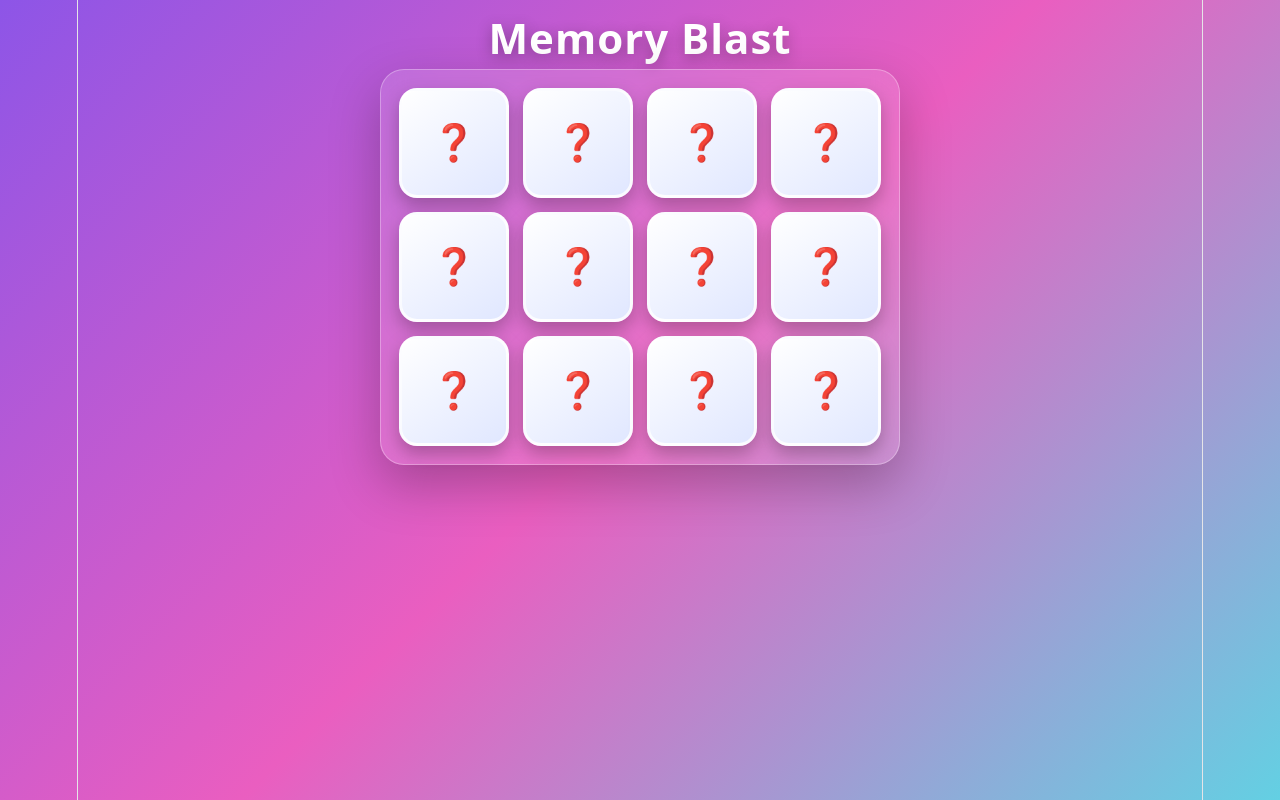
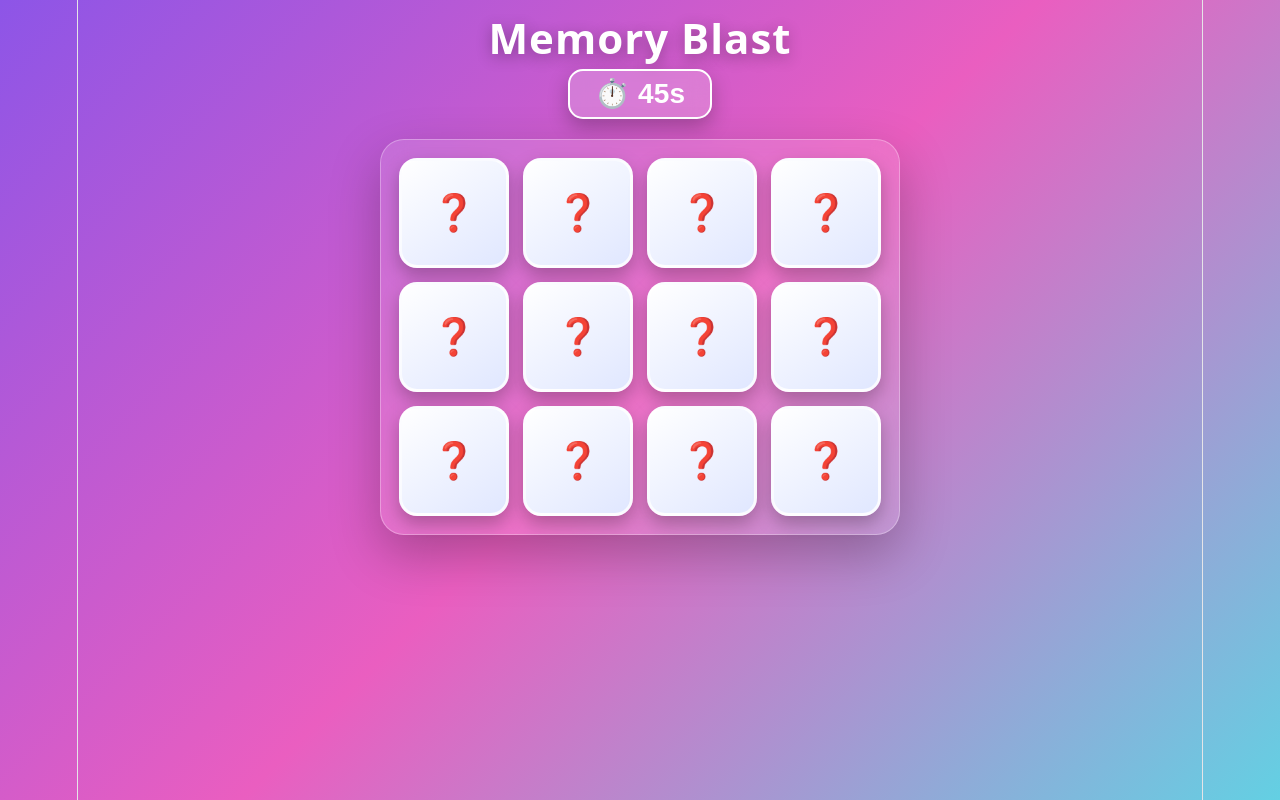
Before and after one commit to abhinayakpandey123/memory-blast, a React (Vite) app: page / in a window 1280 px wide. Built offline with nearby package versions, Linux system fonts and the light colour scheme.

Commit message:
add timer at 0s

```diff
--- a/src/App.css
+++ b/src/App.css
@@ -28,6 +28,25 @@ body {
   font-weight: 800;
   letter-spacing: 1px;
   text-shadow: 0 4px 15px rgba(0, 0, 0, 0.3);
+}
+
+.timer {
+  width: fit-content;
+  margin: 0 auto 20px;
+
+  padding: 10px 25px;
+
+  background: rgba(255, 255, 255, 0.2);
+  border: 2px solid white;
+  border-radius: 15px;
+
+  color: white;
+  font-size: 28px;
+  font-weight: 800;
+
+  box-shadow: 0 8px 20px rgba(0, 0, 0, 0.25);
+
+  backdrop-filter: blur(10px);
 }
 
 .card-grid {
--- a/src/App.jsx
+++ b/src/App.jsx
@@ -40,6 +40,8 @@ const [cards, setCards] = useState(() => shuffleCards(basecards));
   const [selectedCards, setSelectedCards] = useState([]);
   const [matchedCards, setMatchedCards] = useState([]);
 
+  const [time, setTime] = useState(50);
+
   function handleCardClick(card) {
 
     if (selectedCards.length === 2) {
@@ -52,6 +54,26 @@ const [cards, setCards] = useState(() => shuffleCards(basecards));
 
     setSelectedCards([...selectedCards, card.id]);
   }
+
+  useEffect(() => {
+
+  const timer = setInterval(() => {
+    setTime((prevTime) => {
+      if (prevTime <= 1){
+        clearInterval(timer);
+        return 0;
+      }
+         return prevTime - 1;
+  });
+}, 1000);
+
+  return () => {
+    clearInterval(timer);
+  };
+
+}, []);
+
+
 
   useEffect(() => {
 
@@ -89,6 +111,9 @@ const [cards, setCards] = useState(() => shuffleCards(basecards));
   return (
    <div className="game">
   <h1>Memory Blast</h1>
+  <div className="timer">
+  ⏱️ {time}s
+</div>
 
   <div className="card-grid">
     {cards.map((card) => {
```
